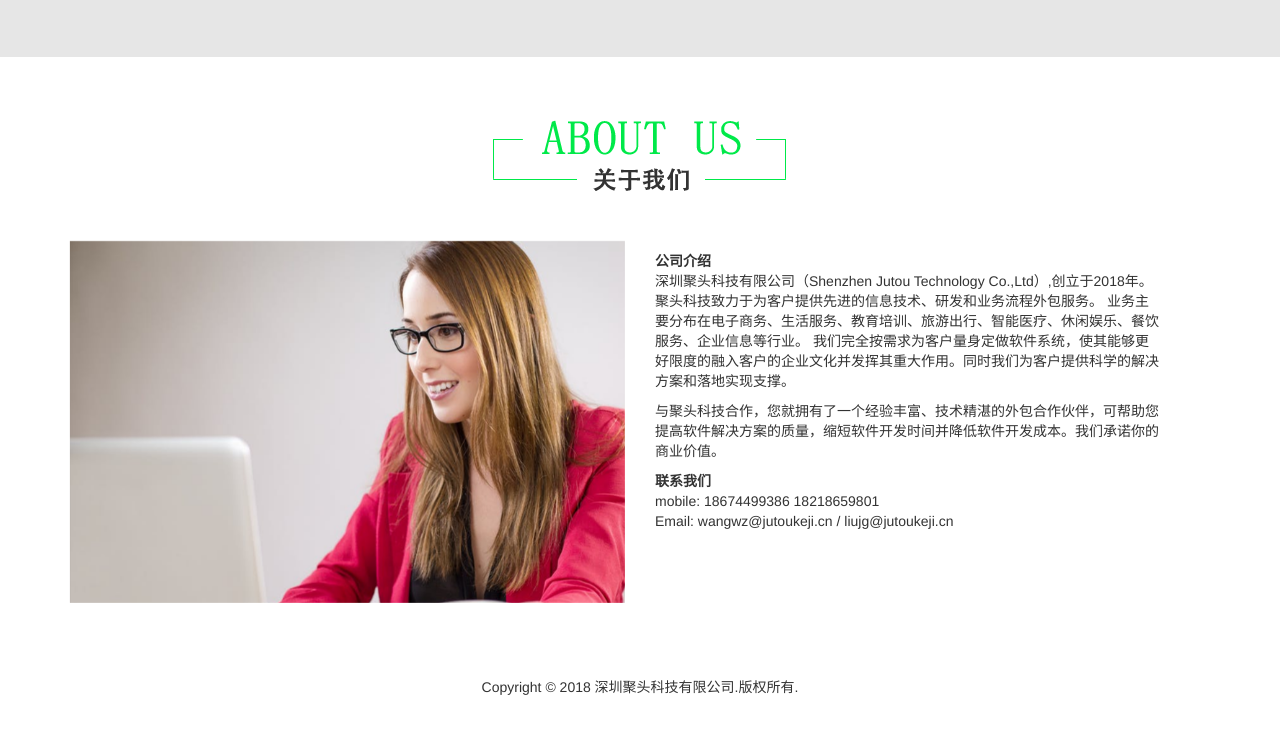
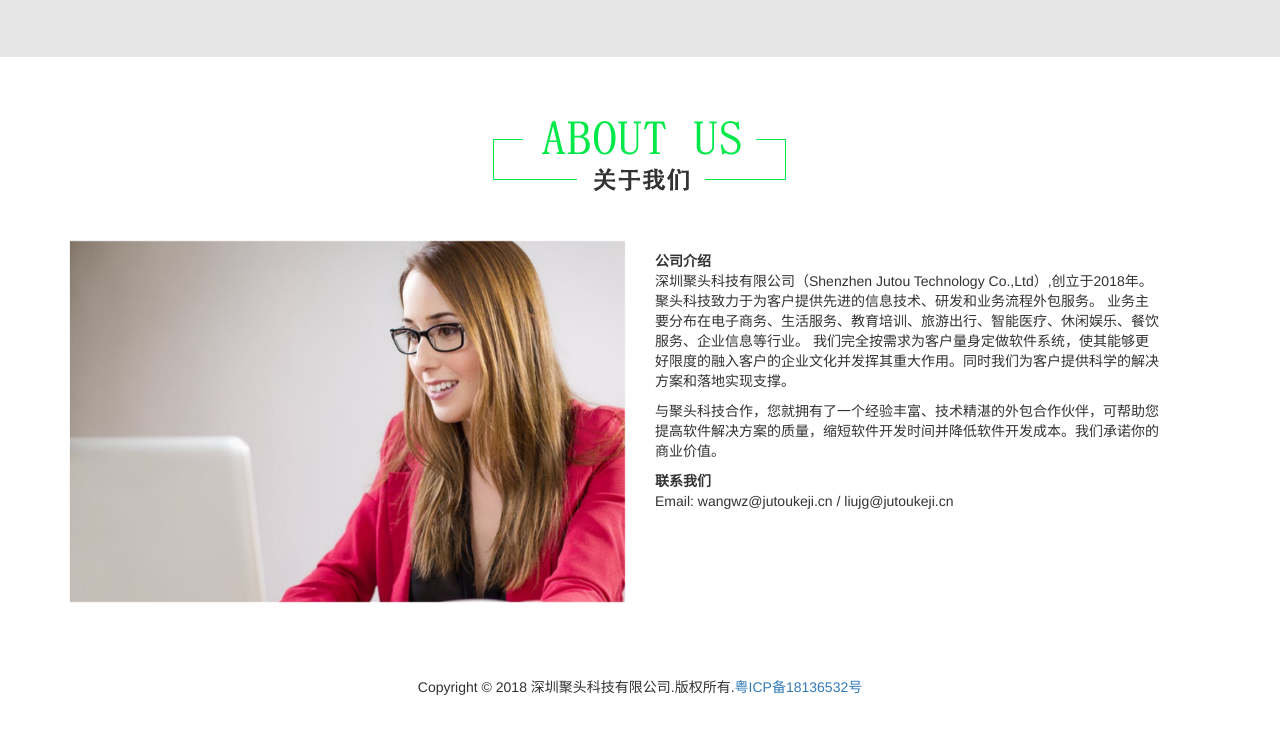
Before and after one commit to jutoukeji/jtkjweb, a plain HTML site: page index.html in a window 1280 px wide. Shown: the part 1925-2657 px from the top of the page. Drawn offline with nearby package versions, Linux system fonts and the light colour scheme.

Commit message:
关键字描述

```diff
--- a/index.html
+++ b/index.html
@@ -2,9 +2,12 @@
 <html lang="zh-CN">
 
 	<head>
+	    <meta name="keywords" content="软件开发,软件开发公司,深圳软件开发公司">
+        <meta name="description" content="深圳聚头科技是一家专业软件定制开发的科技公司,提供:软件开发外包、系统开发、安卓app开发、IOSapp开发、HTML5开发、微信开发,一站式手机APP等软件外包服务。">
 		<meta charset="utf-8">
 		<meta http-equiv="X-UA-Compatible" content="IE=edge">
 		<meta name="viewport" content="width=device-width, initial-scale=1">
+
 		<!-- 上述3个meta标签*必须*放在最前面，任何其他内容都*必须*跟随其后！ -->
 		<title>聚头科技</title>
 
@@ -235,7 +238,7 @@
 							<div class="col-md-11">
 								<strong>联系我们</strong>
 								<p>
-									mobile: 18674499386 18218659801<br/>
+<!-- 									mobile: 18674499386 18218659801<br/>  -->
 									Email: wangwz@jutoukeji.cn / liujg@jutoukeji.cn
 								</p>
 							</div>
@@ -271,7 +274,7 @@
 			<div class="container">
 				<div class="row">
 					<div class="footer-containertent">
-						<p class="txt-center">Copyright © 2018 深圳聚头科技有限公司.版权所有.</p>
+						<p class="txt-center">Copyright © 2018 深圳聚头科技有限公司.版权所有.<a href='http://www.miitbeian.gov.cn/'>粤ICP备18136532号</a></p>
 					</div>
 				</div>
 			</div>
```
